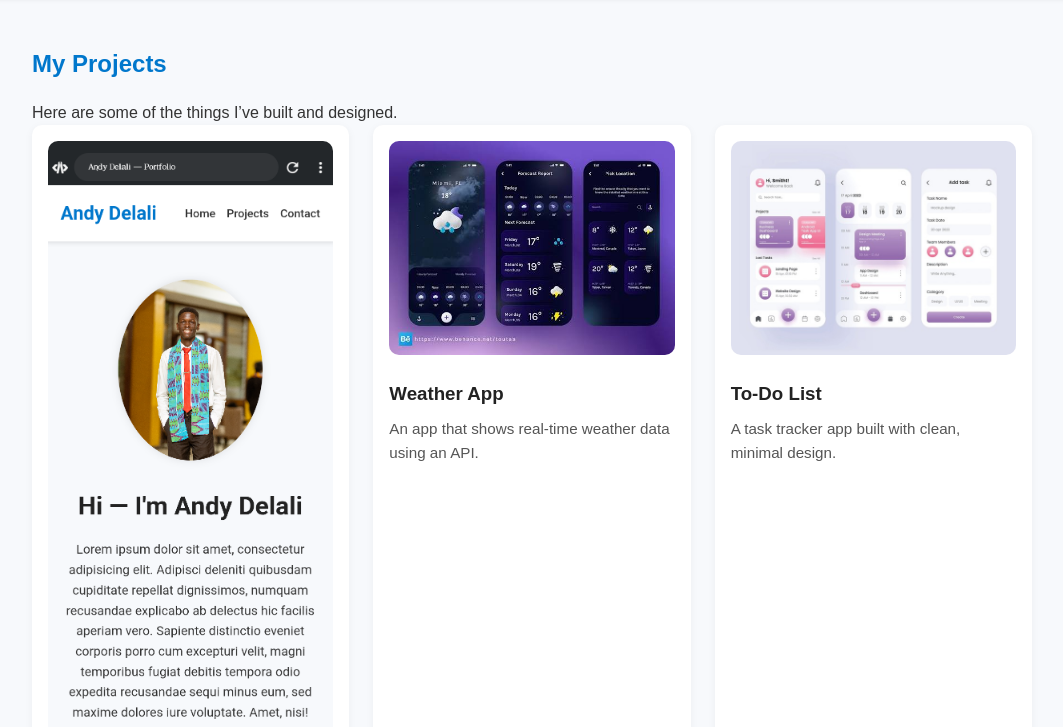
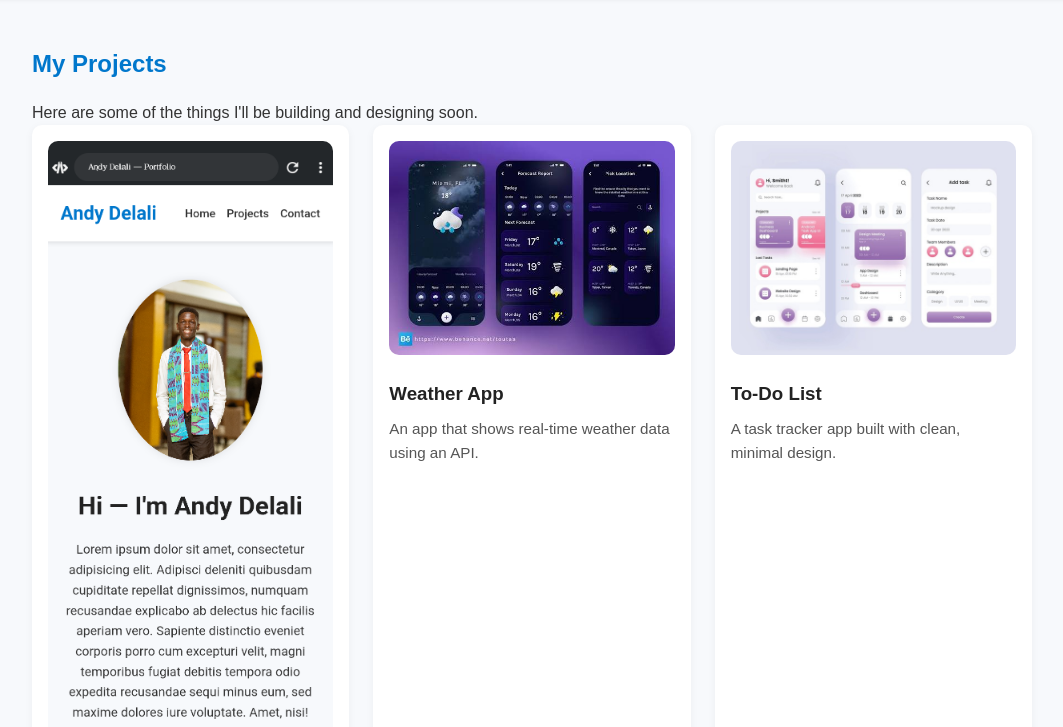
Before and after one commit to Andydelali/Portfolio-Website, a plain HTML site: page projects.html in a window 1280 px wide. Shown: the part 73-800 px from the top of the page, without its empty margins (108-1171 px from the left). Drawn offline with Linux system fonts and the light colour scheme.

Commit message:
Update projects.html

```diff
--- a/projects.html
+++ b/projects.html
@@ -21,7 +21,7 @@
   <main class="container">
     <section class="projects">
       <h2>My Projects</h2>
-      <p>Here are some of the things I’ve built and designed.</p>
+      <p>Here are some of the things I'll be building and designing soon.</p>
 
       <div class="project-grid">
         <article class="project-card">
```
